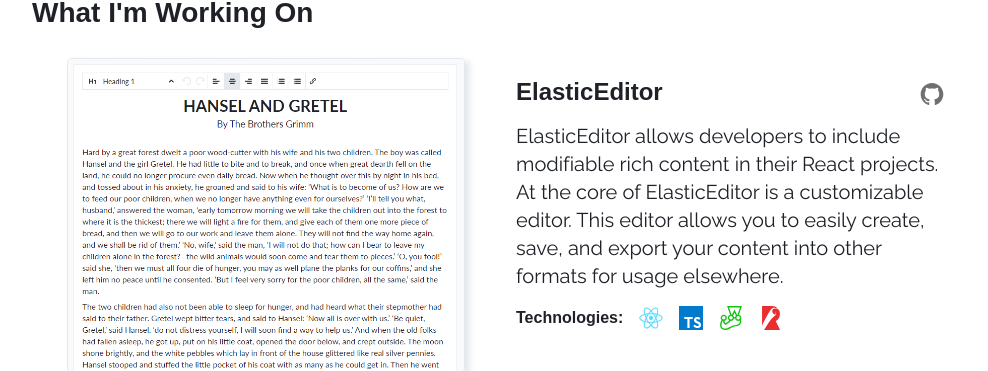
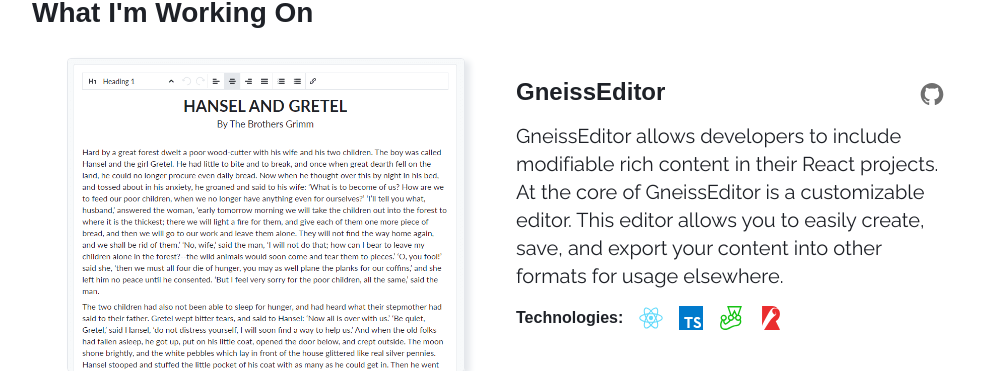
Before and after one commit to carlson-erik/erikcarlson.dev, a Next.js app: page / in a window 1280 px wide. Shown: the part 483-854 px from the top of the page, without its empty margins (140-1128 px from the left). Built offline with nearby package versions, Linux system fonts and the light colour scheme.

Commit message:
Rename ElasticEditor to GneissEditor

```diff
--- a/src/components/project-list.tsx
+++ b/src/components/project-list.tsx
@@ -10,8 +10,8 @@
 import { ThemeContext } from "../theme/context";
 import { Theme } from "../theme/types";
 /* ------------------ Images ------------------ */
-import elasticEditorLight from "../images/projects/elastic-editor-light.png";
-import elasticEditorDark from "../images/projects/elastic-editor-dark.png";
+import gneissEditorLight from "../images/projects/gneiss-editor-light.png";
+import gneissEditorDark from "../images/projects/gneiss-editor-dark.png";
 
 const ProjectRow = styled.div<{ reversed?: boolean }>`
   width: 100%;
@@ -126,24 +126,24 @@
     <ProjectSectionContainer>
       <Section>
         <Heading>What I'm Working On</Heading>
-        <ProjectRow id="elastic-editor">
+        <ProjectRow id="gneiss-editor">
           <PictureContainer theme={theme}>
             {theme.name === "Light" ? (
-              <Image src={elasticEditorLight} alt="ElasticEditor picture" />
+              <Image src={gneissEditorLight} alt="GneissEditor picture" />
             ) : (
-              <Image src={elasticEditorDark} alt="ElasticEditor picture" />
+              <Image src={gneissEditorDark} alt="GneissEditor picture" />
             )}
           </PictureContainer>
           <ContentContainer>
             <ProjectHeader>
-              <ProjectName>ElasticEditor</ProjectName>
+              <ProjectName>GneissEditor</ProjectName>
               <ProjectLinks>
                 <IconLink
                   key="project-github"
-                  href="https://github.com/carlson-erik/elastic-editor"
+                  href="https://github.com/carlson-erik/gneiss-editor"
                   target="_blank"
                   rel="noopener noreferrer"
-                  title="ElasticEditor github repo"
+                  title="GneissEditor github repo"
                   theme={theme}
                 >
                   {
@@ -158,8 +158,8 @@
             </ProjectHeader>
             <DetailContainer $largeContent>
               <Paragraph>
-                ElasticEditor allows developers to include modifiable rich
-                content in their React projects. At the core of ElasticEditor is
+                GneissEditor allows developers to include modifiable rich
+                content in their React projects. At the core of GneissEditor is
                 a customizable editor. This editor allows you to easily create,
                 save, and export your content into other formats for usage
                 elsewhere.
```
Also changed, not shown: src/images/projects/gneiss-editor-dark.png (renamed from src/images/projects/elastic-editor-dark.png), src/images/projects/gneiss-editor-light.png (renamed from src/images/projects/elastic-editor-light.png).
